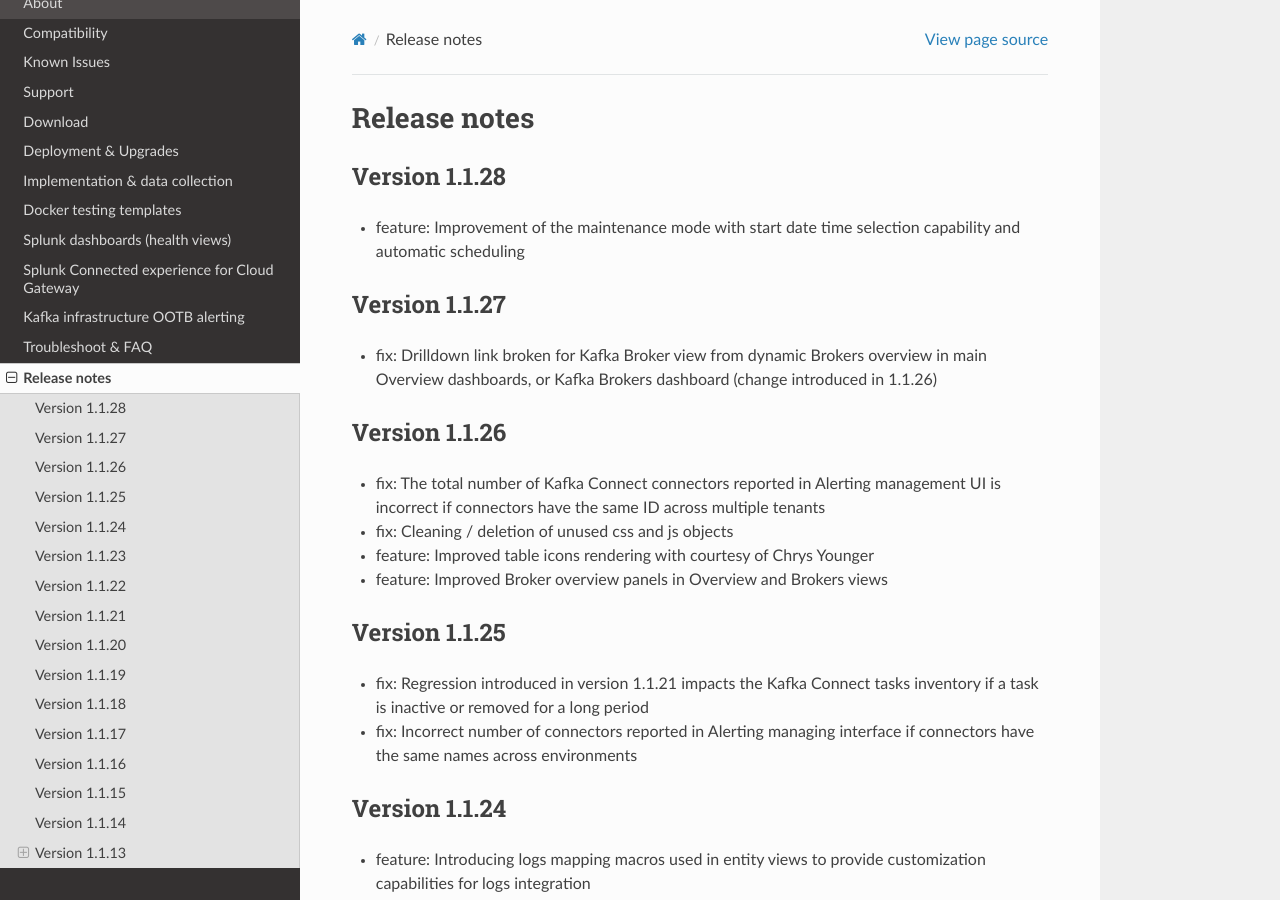
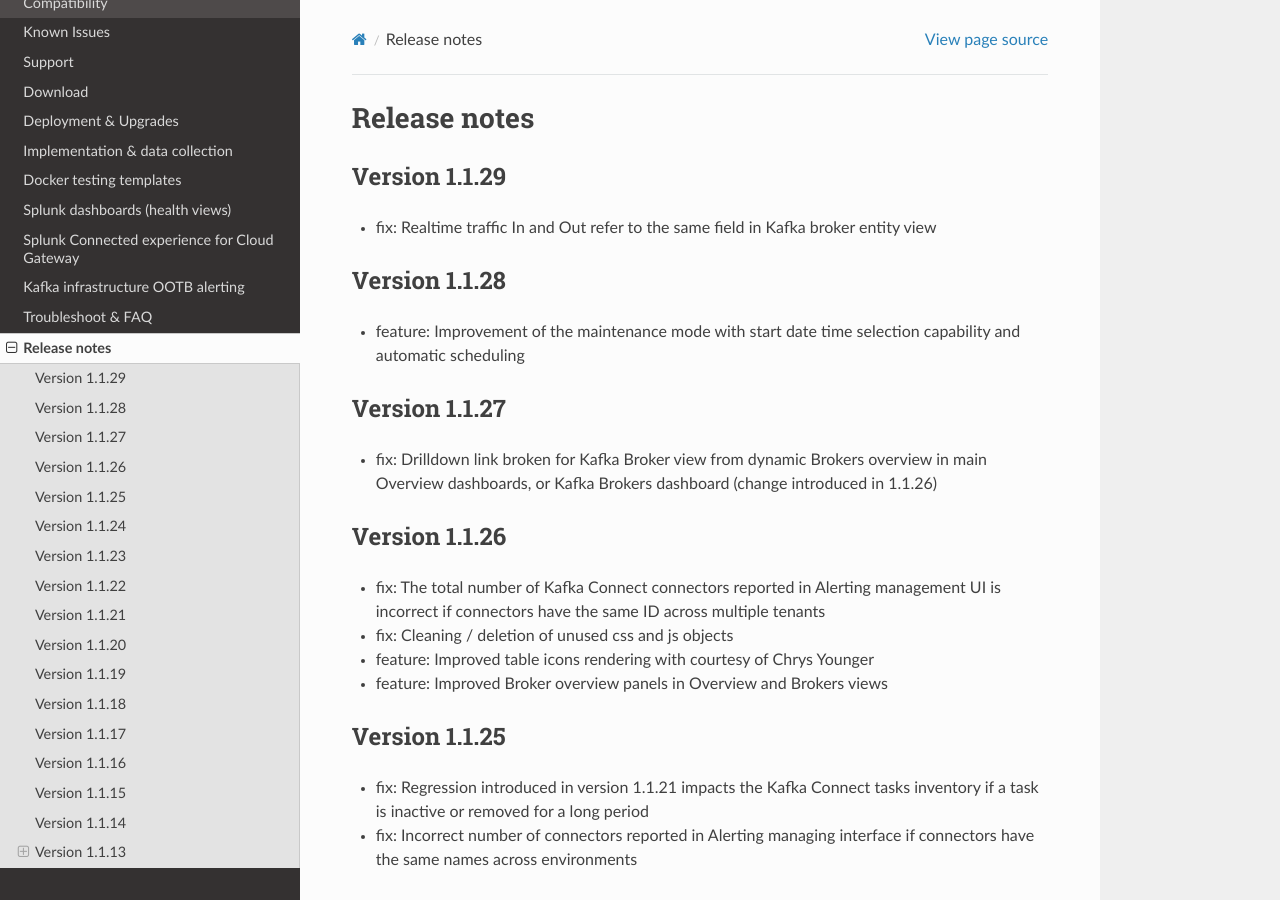
Before and after one commit to guilhemmarchand/telegraf-kafka, a Sphinx documentation site: the page built from docs/releasenotes.rst, in a window 1280 px wide and 900 px high. Built offline with Sphinx 7.4.7 and the Read the Docs theme 2.0.0, drawn with Linux system fonts in a browser that asks for light colours.

Commit message:
Version 1.1.29
- fix: Realtime traffic In and Out refer to the same field in Kafka broker entity view

```diff
--- a/docs/releasenotes.rst
+++ b/docs/releasenotes.rst
@@ -1,5 +1,11 @@
 Release notes
 #############
+
+==============
+Version 1.1.29
+==============
+
+- fix: Realtime traffic In and Out refer to the same field in Kafka broker entity view
 
 ==============
 Version 1.1.28
```
Also changed, not shown: 4 other files.
